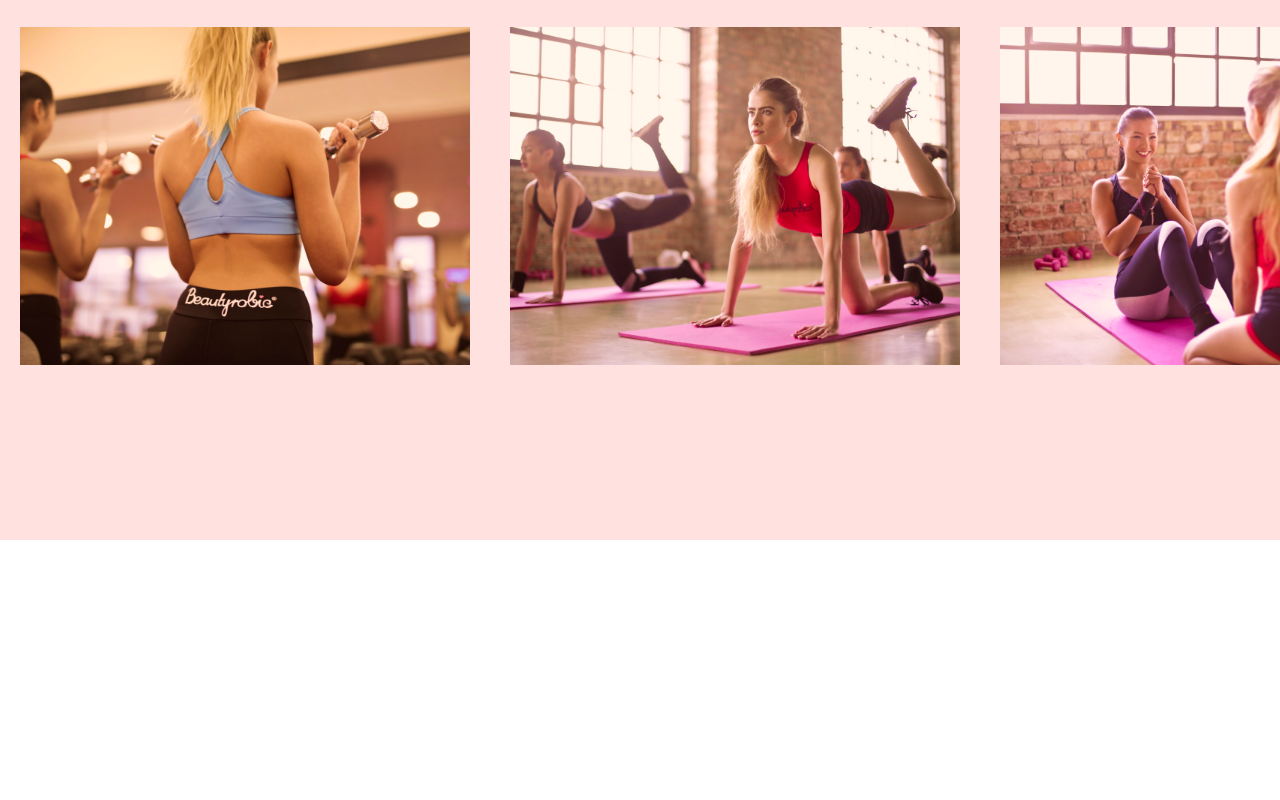
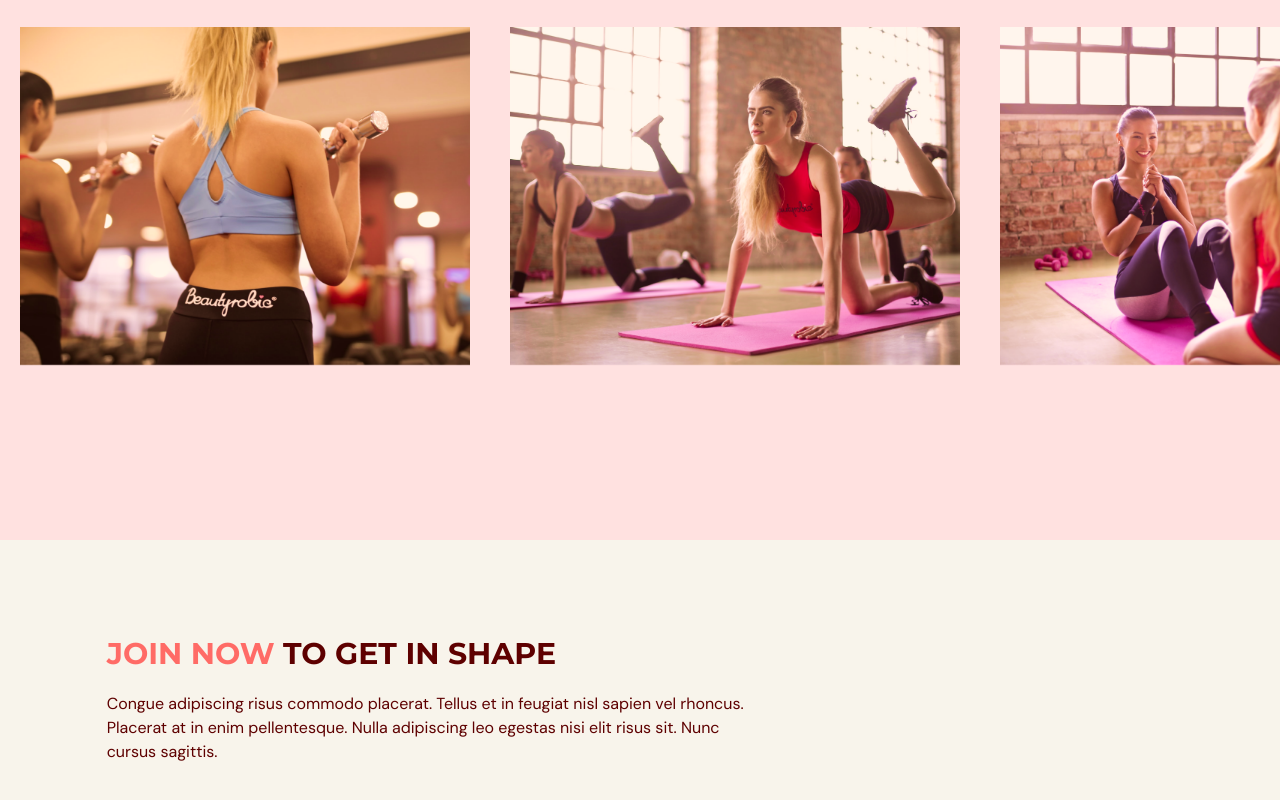
Before and after one commit to dgutierrez21/typescript-react-fitness-app, a React (Vite) app: page / in a window 1280 px wide. Shown: the part 2399-3199 px from the top of the page. Before the commit the page ends 2939 px from the top, so only its background shows below. Built offline with nearby package versions, Linux system fonts and the light colour scheme.

Commit message:
contactUs section header

```diff
--- a/src/App.tsx
+++ b/src/App.tsx
@@ -4,6 +4,7 @@
 import { Home } from "./scenes/home";
 import { Benefits } from "./scenes/benefits";
 import OurClasses from "./scenes/ourClasses";
+import ContactUs from "./scenes/contactUs";
 
 function App() {
   const [selectedPage, setSelectedPage] = useState<SelectedPage>(
@@ -39,6 +40,7 @@
         <Home setSelectedPage={setSelectedPage} />
         <Benefits setSelectedPage={setSelectedPage} />
         <OurClasses setSelectedPage={setSelectedPage} />
+        <ContactUs setSelectedPage={setSelectedPage} />
       </div>
     </>
   );
--- /dev/null
+++ b/src/scenes/contactUs/index.tsx
@@ -0,0 +1,40 @@
+import { SelectedPage } from "@/shared/types";
+import { motion } from "framer-motion";
+import { useForm } from "react-hook-form";
+
+import ContactUsPageGraphic from "@/assets/ContactUsPageGraphic.png";
+import HText from "@/shared/HText";
+
+type Props = {
+  setSelectedPage: (value: SelectedPage) => void;
+};
+
+const ContactUs = ({ setSelectedPage }: Props) => {
+  return (
+    <section className="mx-auto w-5/6 pb-32 pt-24" id="contactus">
+      <motion.div
+        onViewportEnter={() => setSelectedPage(SelectedPage.ContactUs)}
+        initial="hidden"
+        whileInView="visible"
+        viewport={{ once: true, amount: 0.5 }}
+        transition={{ delay: 0.2, duration: 0.5 }}
+        variants={{
+          hidden: { opacity: 0, x: -50 },
+          visible: { opacity: 1, x: 0 },
+        }}
+        className="md:w-3/5"
+      >
+        <HText>
+          <span className="text-primary-500">JOIN NOW</span> TO GET IN SHAPE
+        </HText>
+        <p className="my-5">
+          Congue adipiscing risus commodo placerat. Tellus et in feugiat nisl
+          sapien vel rhoncus. Placerat at in enim pellentesque. Nulla adipiscing
+          leo egestas nisi elit risus sit. Nunc cursus sagittis.
+        </p>
+      </motion.div>
+    </section>
+  );
+};
+
+export default ContactUs;
```
